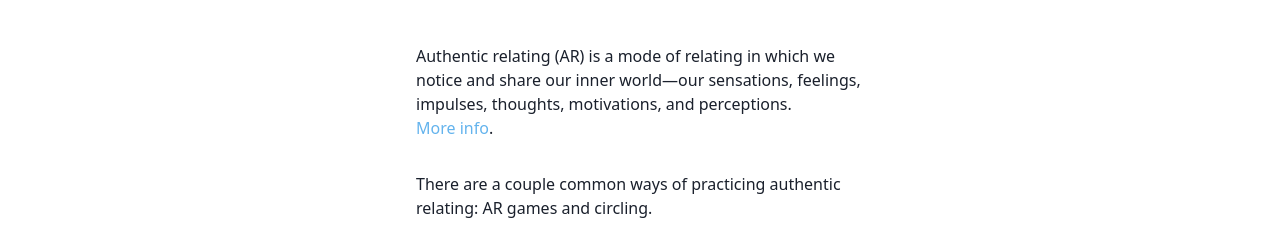
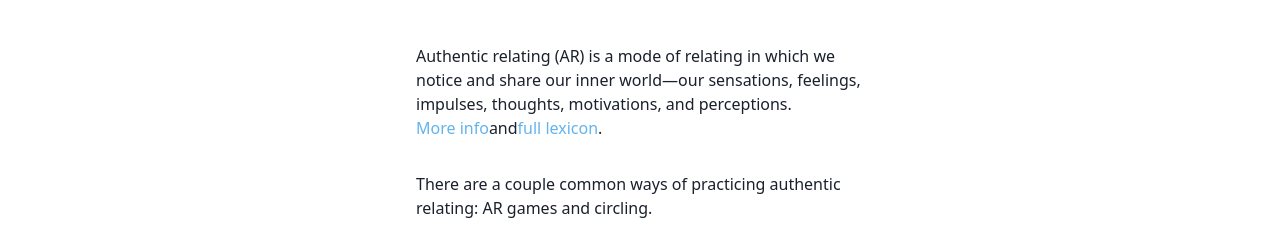
Before and after one commit to lorensr/authentic-brooklyn, a Gatsby site: page / in a window 1280 px wide. Shown: the part 219-463 px from the top of the page. Built offline with nearby package versions, Linux system fonts and the light colour scheme; Gatsby itself is replaced by a stand-in of ours.

Commit message:
Add lexicon link

```diff
--- a/src/pages/index.js
+++ b/src/pages/index.js
@@ -26,6 +26,13 @@ function IndexPage() {
               href="https://medium.com/@ness.sara/the-authentic-self-why-you-cant-just-be-you-and-what-to-do-about-it-a95fd04e5c1b"
             >
               More info
+            </a>
+            and
+            <a
+              className="text-blue-400 whitespace-no-wrap"
+              href="https://docs.google.com/document/d/1ELhGwpar0_c-4zjIDbv9Qq4Sn2axQOxEbDhkKQwbJa8/edit"
+            >
+              full lexicon
             </a>
             .
           </p>
```
